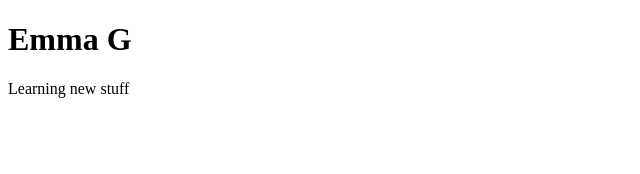
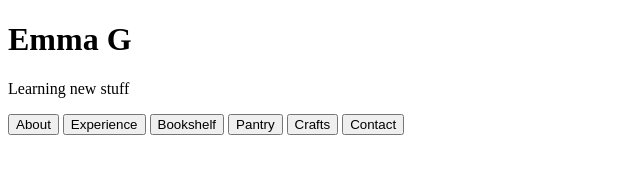
Before and after one commit to emgriffs/emgriffs.github.io, a plain HTML site: page index.html in a window 1280 px wide. Shown: the whole page, without its empty margins (0-640 px from the left). Drawn offline with Linux system fonts and the light colour scheme.

Commit message:
Update index.html

```diff
--- a/index.html
+++ b/index.html
@@ -6,5 +6,14 @@
 <body>
     <h1>Emma G</h1>
     <p>Learning new stuff</p>
+
+    <nav>
+        <button>About</button>
+        <button>Experience</button>
+        <button>Bookshelf</button>
+        <button>Pantry</button>
+        <button>Crafts</button>
+        <button>Contact</button>
+    </nav>
 </body>
 </html>
```
